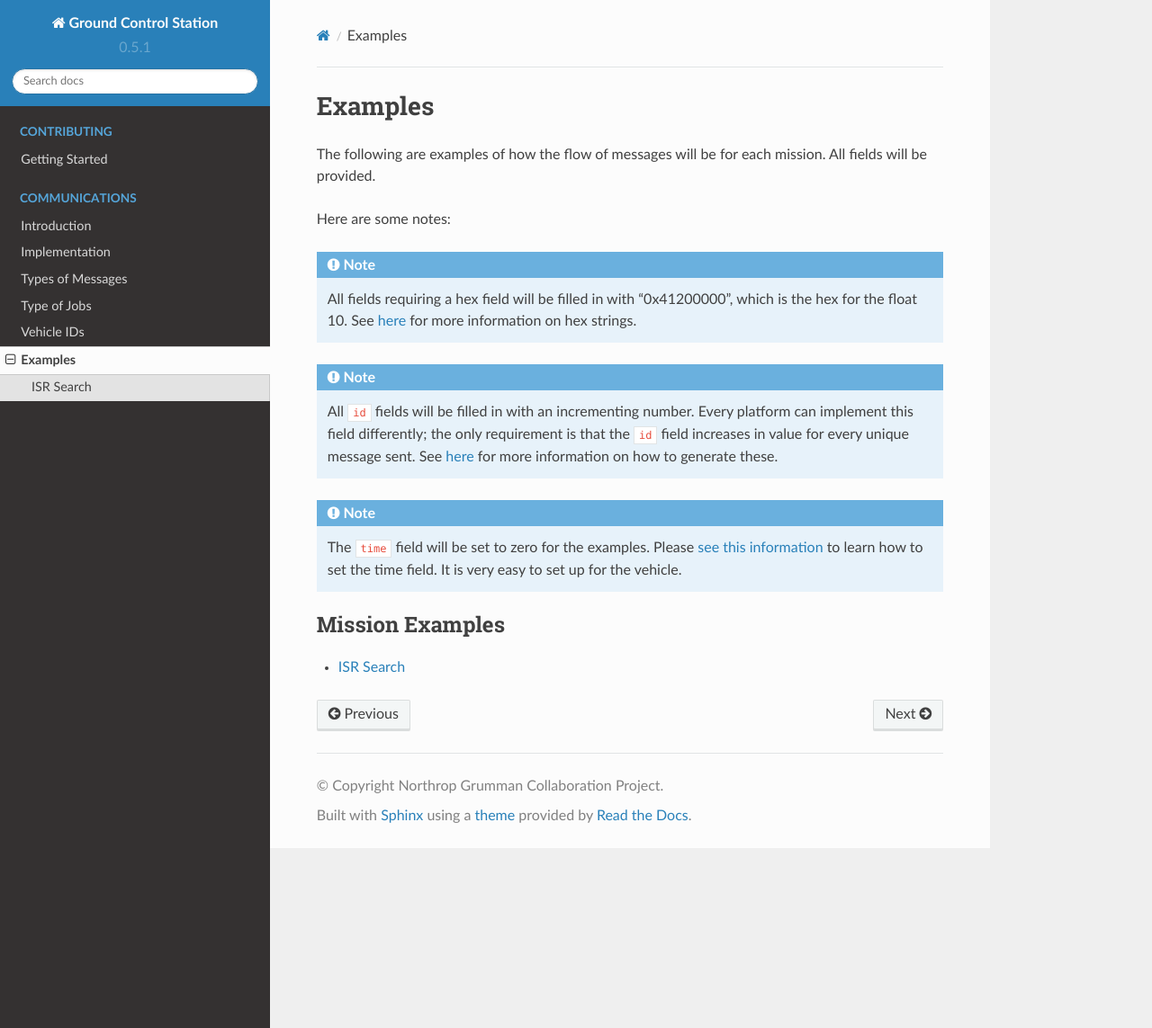
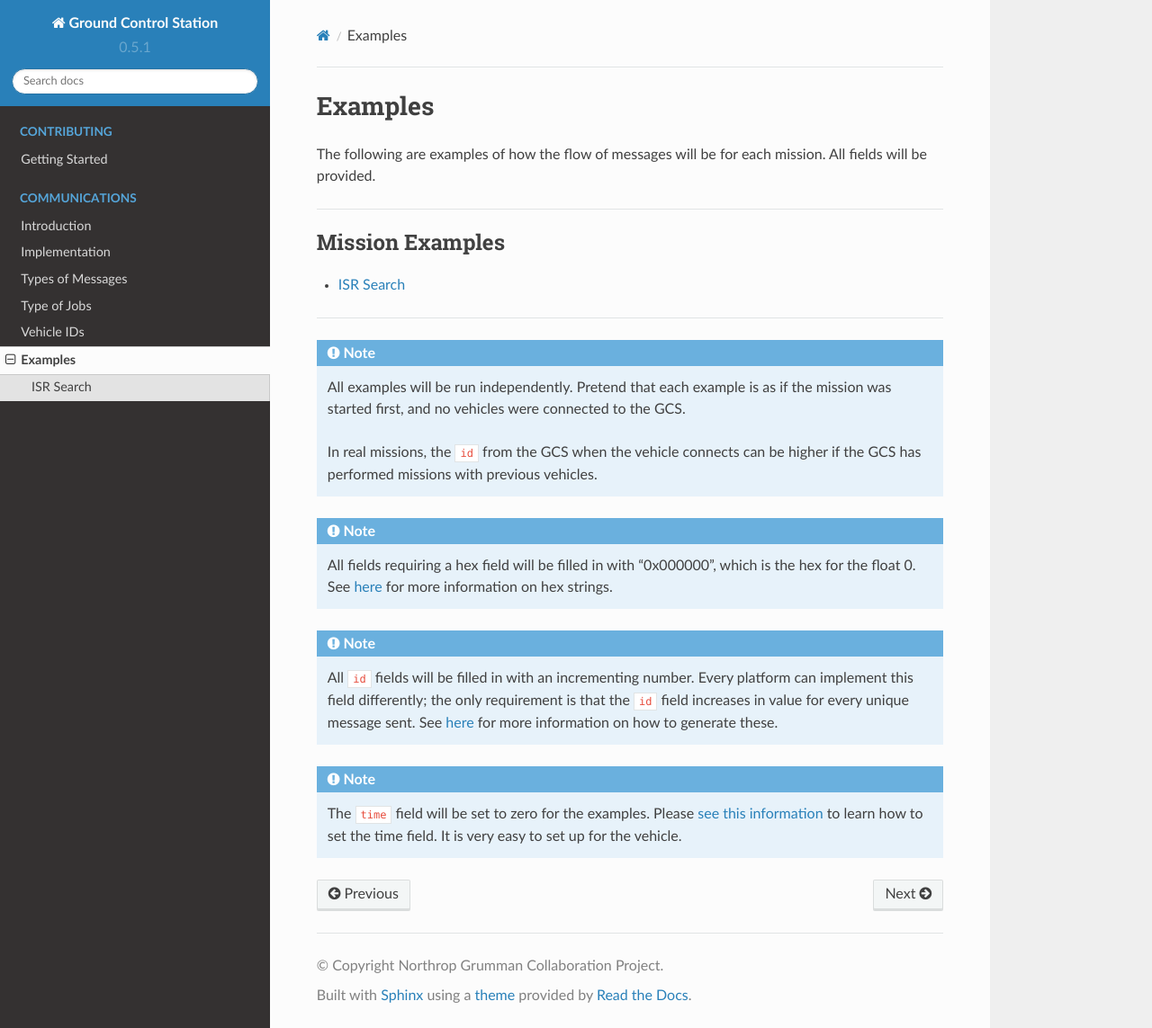
Before and after one commit to NGCP/GCS, a Sphinx documentation site: the page built from docs/communications/examples.rst, in a window 1280 px wide and 1143 px high. Shown: the whole window at 90% size. Built offline with Sphinx 7.4.7 and the Read the Docs theme 2.0.0, drawn with Linux system fonts in a browser that asks for light colours.

Commit message:
Updated information on examples.rst

```diff
--- a/docs/communications/examples.rst
+++ b/docs/communications/examples.rst
@@ -4,19 +4,27 @@ Examples
 
 The following are examples of how the flow of messages will be for each mission. All fields will be provided.
 
-Here are some notes:
+------------
+
+.. toctree::
+  :caption: Mission Examples
+  :maxdepth: 1
+
+  examples/isr-search
+
+------------
 
 .. note::
-  All fields requiring a hex field will be filled in with "0x41200000", which is the hex for the float 10. See `here <implementation.html#hex-string>`_ for more information on hex strings.
+  All examples will be run independently. Pretend that each example is as if the mission was started first, and no vehicles were connected to the GCS.
+
+  In real missions, the ``id`` from the GCS when the vehicle connects can be higher if the GCS has performed missions with previous vehicles.
+
+
+.. note::
+  All fields requiring a hex field will be filled in with "0x000000", which is the hex for the float 0. See `here <implementation.html#hex-string>`_ for more information on hex strings.
 
 .. note::
   All ``id`` fields will be filled in with an incrementing number. Every platform can implement this field differently; the only requirement is that the ``id`` field increases in value for every unique message sent. See `here <implementation.html#message-management>`_ for more information on how to generate these.
 
 .. note::
   The ``time`` field will be set to zero for the examples. Please `see this information <implementation.html#setting-time>`_ to learn how to set the time field. It is very easy to set up for the vehicle.
-
-.. toctree::
-  :caption: Mission Examples
-  :maxdepth: 1
-
-  examples/isr-search
```
